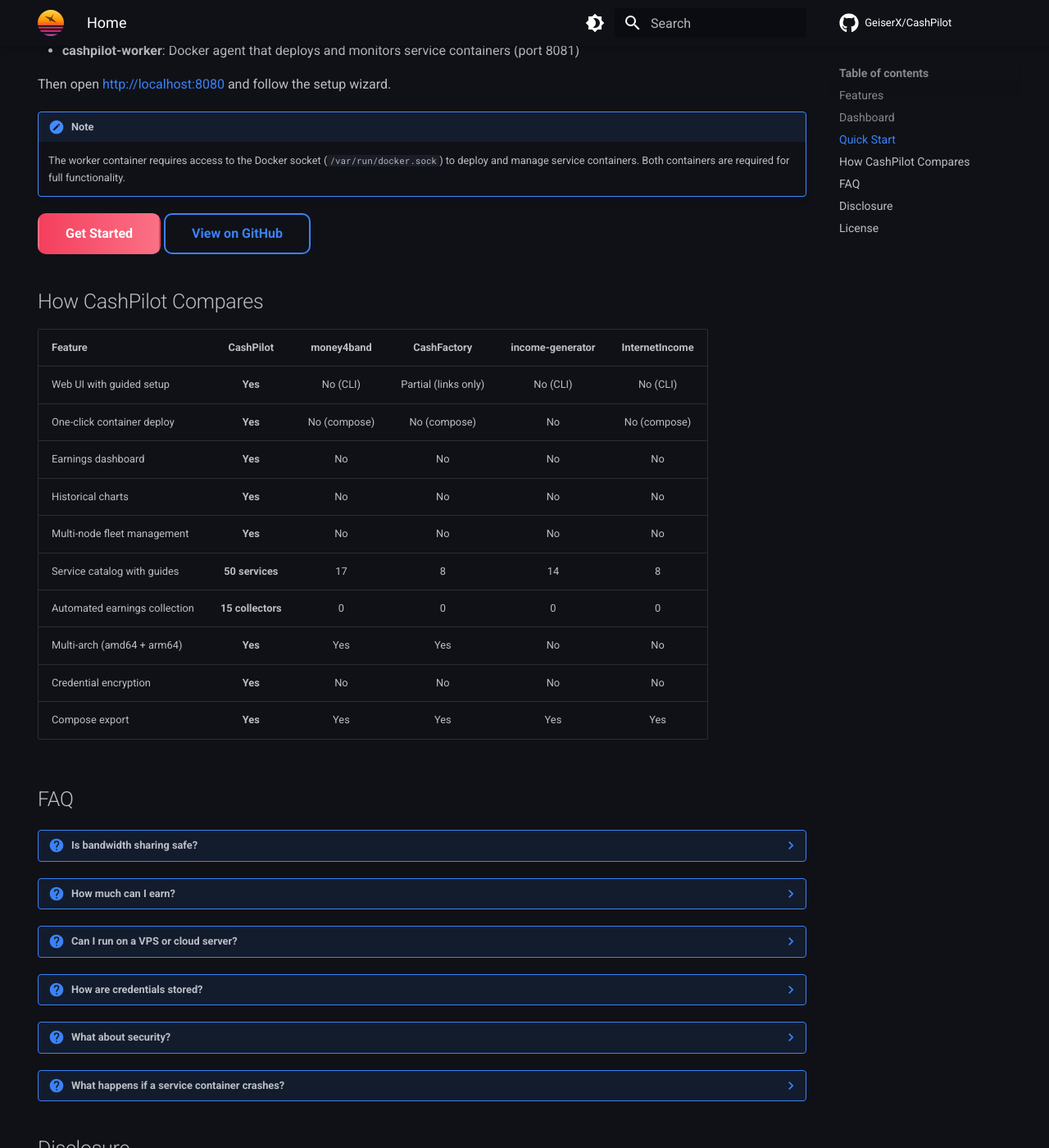
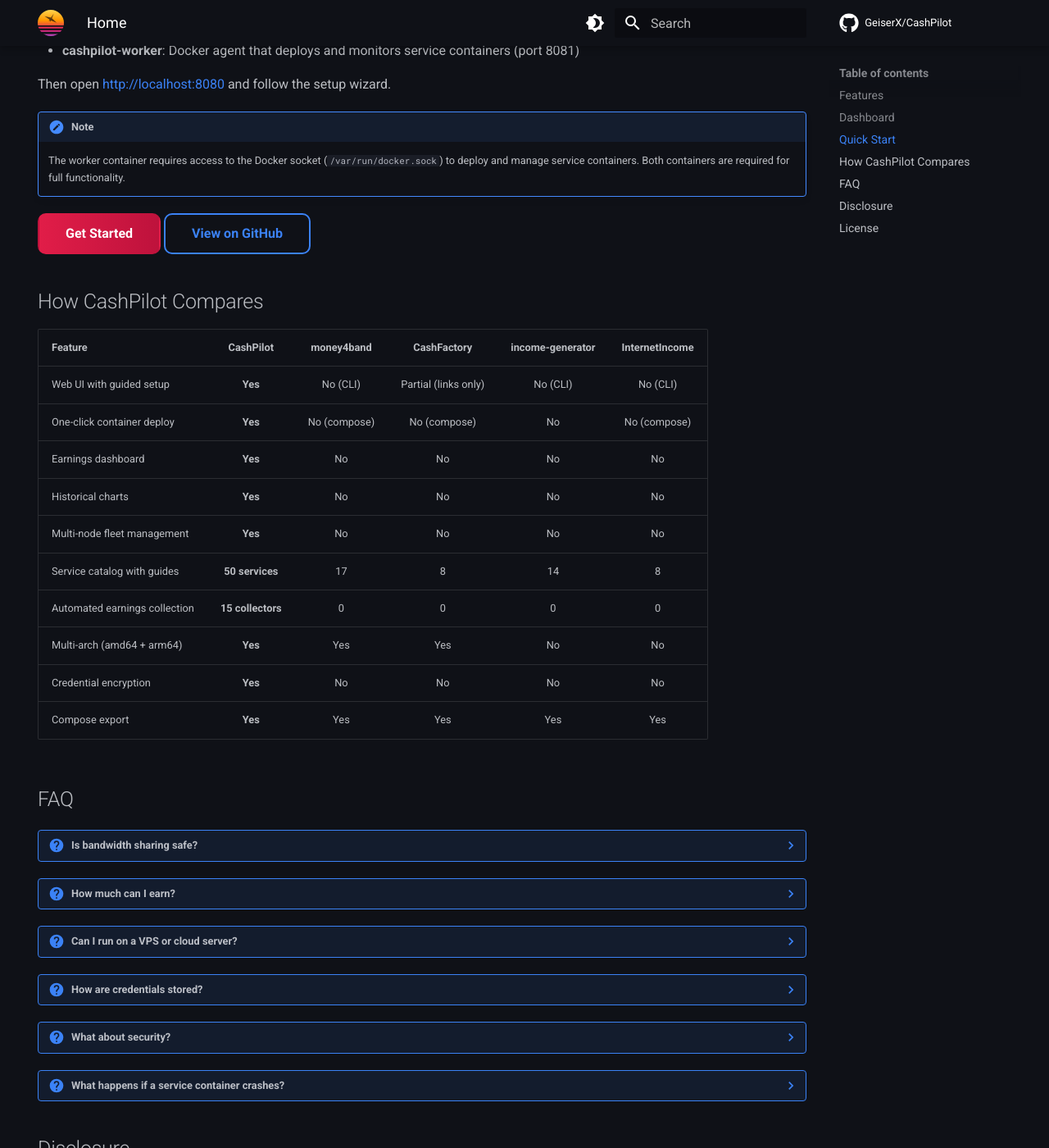
Before and after one commit to GeiserX/CashPilot, an MkDocs documentation site: the page built from docs/index.md, in a window 1280 px wide and 1400 px high, scrolled down 2321 px. Shown: the whole window at 82% size. Built offline with MkDocs 1.6.1 and Material for MkDocs 9.7.7, drawn with Linux system fonts in a browser that asks for light colours; comment, search, counter and statistics services are not loaded.

```diff
--- a/docs/stylesheets/theme.css
+++ b/docs/stylesheets/theme.css
@@ -94,14 +94,16 @@
 .md-typeset .md-button--primary,
 .md-typeset .md-button--primary:focus,
 .md-typeset .md-button--primary:hover {
-  background: linear-gradient(90deg, #f43f5e 0%, #fb7185 100%);
+  /* A darker cut of the wordmark's rose: white on #f43f5e is only 3.7:1,
+     #e11d48 -> #be123c keeps every point above 4.5:1. */
+  background: linear-gradient(90deg, #e11d48 0%, #be123c 100%);
   border-color: transparent;
   color: #ffffff;
 }
 
 .md-typeset .md-button--primary:focus,
 .md-typeset .md-button--primary:hover {
-  box-shadow: 0 0.2rem 0.8rem #f43f5e59;
+  box-shadow: 0 0.2rem 0.8rem #e11d4859;
 }
 
 /* FAQ entries (??? question). Material draws them lime green, a colour that
```
Also changed, not shown: README.md (+1 -1 lines), docs/index.md (+1 -1 lines).
